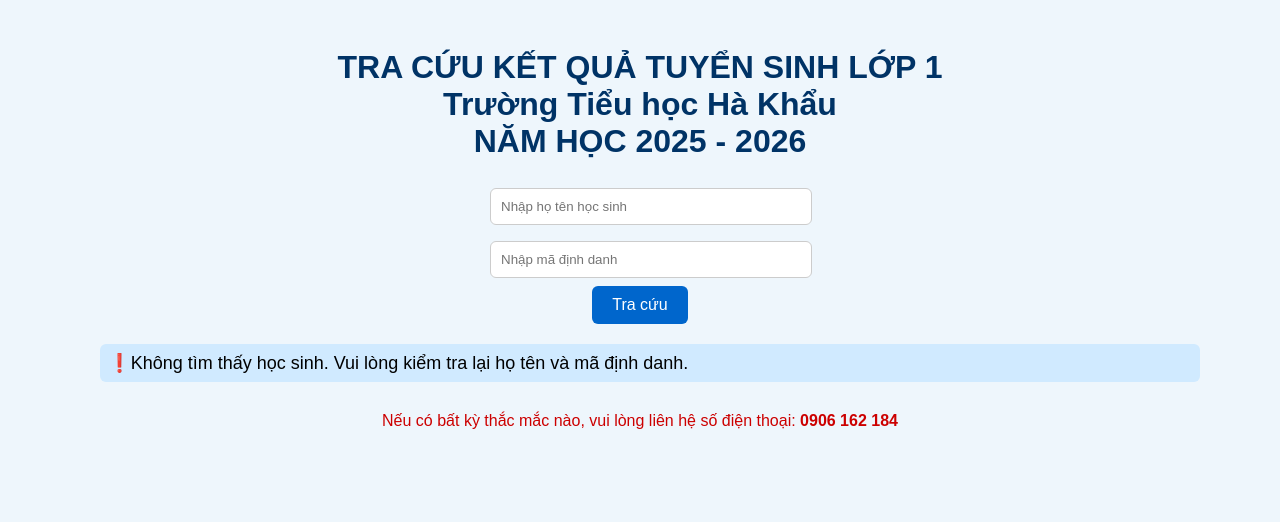
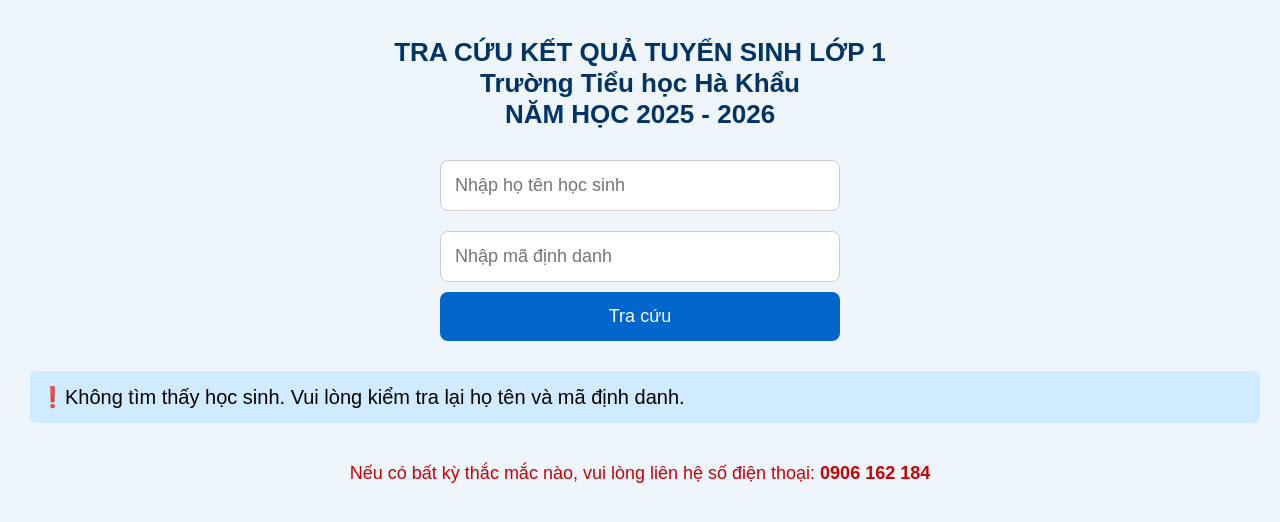
Before and after one commit to Tiamo9998/Tieu-hoc-Ha-Khau-lop1, a plain HTML site: page index.html in a window 1280 px wide. Both pictures are taken after a click on the button "Tra cứu". Drawn offline with Linux system fonts and the light colour scheme.

Commit message:
index.html

```diff
--- a/index.html
+++ b/index.html
@@ -2,49 +2,56 @@
 <html lang="vi">
 <head>
   <meta charset="UTF-8" />
-  <title>Tra cứu tuyển sinh - Trường Tiểu học Hà Khẩu</title>
+  <meta name="viewport" content="width=device-width, initial-scale=1.0" />
+  <title>Tra cứu tuyển sinh - Tiểu học Hà Khẩu</title>
   <style>
     body {
       font-family: Arial, sans-serif;
       background-color: #eef6fc;
-      text-align: center;
       padding: 20px;
+      margin: 0;
     }
 
     h1 {
       color: #003366;
-      margin-bottom: 10px;
+      font-size: 26px;
+      text-align: center;
+      margin-bottom: 20px;
     }
 
     .input-box {
-      margin: 20px auto;
-      width: 300px;
+      max-width: 400px;
+      margin: 0 auto;
     }
 
     input {
       width: 100%;
-      padding: 10px;
-      margin: 8px 0;
-      border-radius: 6px;
+      padding: 14px;
+      margin: 10px 0;
+      font-size: 18px;
+      border-radius: 8px;
       border: 1px solid #ccc;
+      box-sizing: border-box;
     }
 
     button {
-      padding: 10px 20px;
+      width: 100%;
+      padding: 14px;
+      font-size: 18px;
       background-color: #0066cc;
       color: white;
       border: none;
-      border-radius: 6px;
-      font-size: 16px;
+      border-radius: 8px;
       cursor: pointer;
     }
 
     .result {
-      margin-top: 20px;
-      font-size: 18px;
+      margin-top: 30px;
+      font-size: 20px;
       font-weight: 500;
       text-align: left;
-      padding-left: 20px;
+      line-height: 1.6;
+      padding-left: 10px;
     }
 
     .result div:nth-child(odd) {
@@ -56,15 +63,15 @@
     }
 
     .result div {
-      padding: 8px;
-      margin: 5px auto;
+      padding: 10px;
       border-radius: 6px;
-      width: 90%;
+      margin: 6px 0;
     }
 
     .note {
-      margin-top: 30px;
-      font-size: 16px;
+      margin-top: 40px;
+      font-size: 18px;
+      text-align: center;
       color: #cc0000;
     }
   </style>
@@ -99,14 +106,13 @@
 
       if (hs) {
         ketQua.innerHTML = `
-          <div>🔸 Họ tên học sinh: <strong>${hs["Họ tên"]}</strong></div>
-          <div>🔸 Ngày sinh: <strong>${hs["Ngày tháng năm sinh"]}<strong></div>
-          <div>🔸 Mã định danh: <strong>${hs["Mã định danh của HS"]}<strong></div>
-          <div>🔸 Nơi sinh: <strong>${hs["Nơi sinh (Huyện, tỉnh)"]}<strong></div>
-          <div>🔸 Nơi ở hiện tại: <strong>${hs["Nơi ở hiện tại"]}<strong></div><br>
-          <div>❤️❤️❤️❤️❤️❤️❤️❤️❤️❤️</div>
-          <div>❤️ Chào mừng em là học sinh của lớp: <strong>${hs["Học lớp"]}<strong></div>
-          <div>❤️ Do cô giáo <strong>${hs["Giáo viên chủ nhiệm"]}</strong> chủ nhiệm</div>
+          <div>❤️ Họ tên học sinh: <strong>${hs["Họ tên"]}</strong></div>
+          <div>❤️ Mã định danh: <strong>${hs["Mã định danh của HS"]}</strong></div>
+          <div>❤️ Ngày sinh: <strong>${hs["Ngày tháng năm sinh"]}</strong></div>
+          <div>❤️ Nơi sinh: <strong>${hs["Nơi sinh (Huyện, tỉnh)"]}</strong></div>
+          <div>❤️ Nơi ở hiện tại: <strong>${hs["Nơi ở hiện tại"]}</strong></div>
+          <div>❤️ Chào mừng em là học sinh của lớp: <strong>${hs["Học lớp"]}</strong></div>
+          <div>❤️ Do cô giáo: <strong>${hs["Giáo viên chủ nhiệm"]}</strong> chủ nhiệm</div>
 
         `;
       } else {
```
